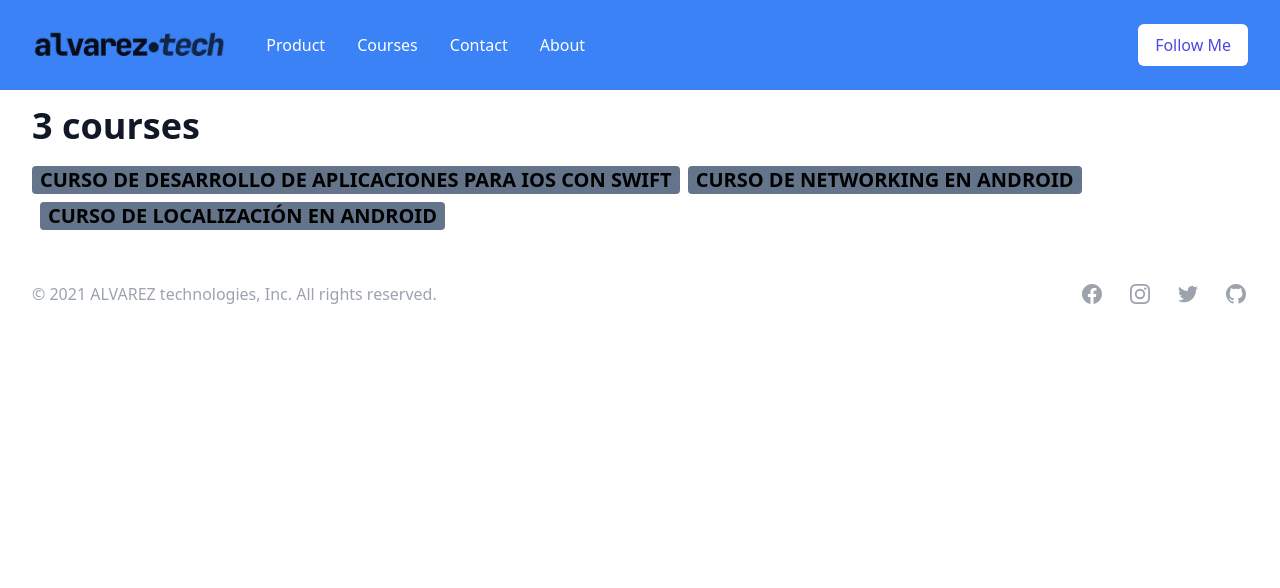
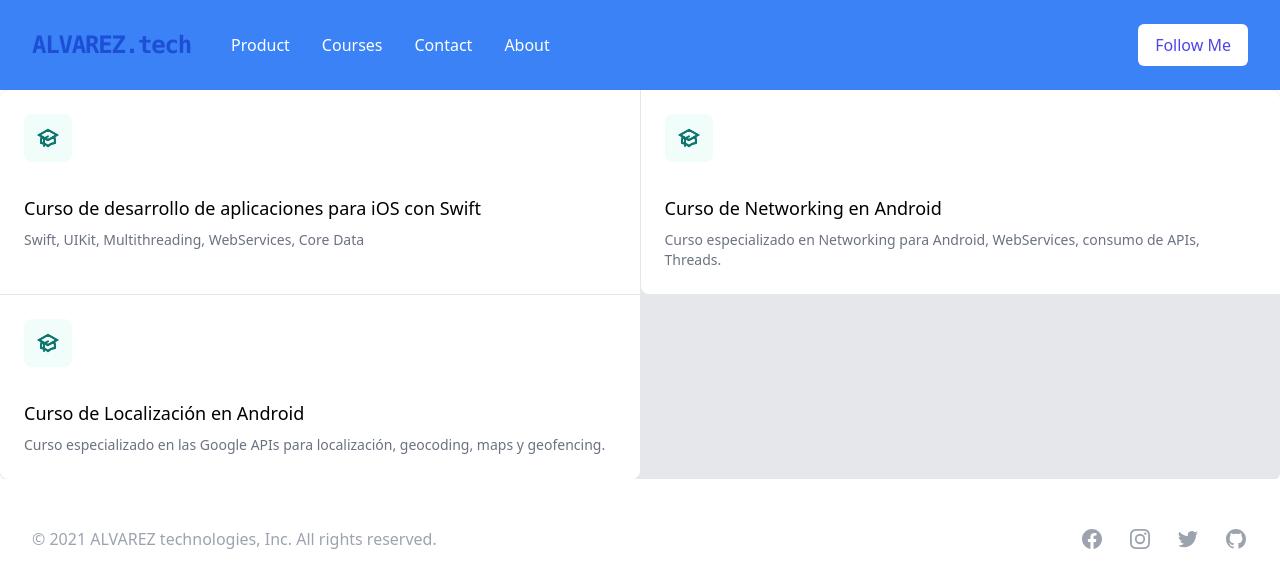
Before and after one commit to alvareztech/web, a Next.js app: page /courses in a window 1280 px wide. Shown: the top 588 px of the page. Built offline with nearby package versions, Linux system fonts and the light colour scheme.

Commit message:
Title improvements

```diff
--- a/components/layout.js
+++ b/components/layout.js
@@ -1,7 +1,4 @@
 import Head from 'next/head'
-import { Fragment } from 'react'
-import { Popover, Transition } from '@headlessui/react'
-import { MenuIcon, XIcon } from '@heroicons/react/outline'
 import Link from 'next/link'
 
 const name = 'ALVAREZ.tech'
@@ -77,12 +74,7 @@ export default function Layout({ children, home }) {
           <div className="flex items-center">
             <Link href="/">
               <a>
-                <span className="sr-only">Workflow</span>
-                <img
-                  className="h-10 w-auto"
-                  src="/alvareztech.png"
-                  alt=""
-                />
+                <span className="text-blue-700 text-2xl font-bold font-mono tracking-tighter">ALVAREZ.tech</span>
               </a>
             </Link>
             <div className="hidden ml-10 space-x-8 lg:block">
--- a/pages/courses.js
+++ b/pages/courses.js
@@ -2,28 +2,88 @@ import Layout from "../components/layout";
 import { getAllCourses } from "../lib/posts";
 import Link from "next/link";
 import { classNames } from "../lib/util";
+import {
+  AcademicCapIcon,
+  BadgeCheckIcon,
+  CashIcon,
+  ClockIcon,
+  ReceiptRefundIcon,
+  UsersIcon,
+} from '@heroicons/react/outline'
 
 export default function Courses({ courses }) {
-  return (<Layout>
-    <div
-      className="max-w-7xl mx-auto sm:px-6 lg:px-8">
-      <h2
-        className="text-3xl font-bold text-gray-900 sm:text-4xl py-4">{courses.length} courses</h2>
-      <div className="space-x-2">
-        {courses.map(({ slug, date, title, tags, language, summary }) => (
-          <Link key={slug} href={"/courses/" + slug}>
-            <a>
+  return (
+    <Layout>
+      <div className="rounded-lg bg-gray-200 overflow-hidden shadow divide-y divide-gray-200 sm:divide-y-0 sm:grid sm:grid-cols-2 sm:gap-px">
+        {courses.map((course, courseIdx) => (
+          <div
+            key={course.title}
+            className={classNames(
+              courseIdx === 0 ? 'rounded-tl-lg rounded-tr-lg sm:rounded-tr-none' : '',
+              courseIdx === 1 ? 'sm:rounded-tr-lg' : '',
+              courseIdx === courses.length - 2 ? 'sm:rounded-bl-lg' : '',
+              courseIdx === courses.length - 1 ? 'rounded-bl-lg rounded-br-lg sm:rounded-bl-none' : '',
+              'relative group bg-white p-6 focus-within:ring-2 focus-within:ring-inset focus-within:ring-indigo-500'
+            )}
+          >
+            <div>
               <span
-                key={title}
-                className={classNames("uppercase", "bg-slate-500", 'inline-flex items-center px-2 my-1 rounded text-xl font-bold')}>
-                {title}
+                className={classNames(
+                  "bg-teal-50",
+                  "text-teal-700",
+                  'rounded-lg inline-flex p-3 ring-4 ring-white'
+                )}
+              >
+                <AcademicCapIcon className="h-6 w-6" aria-hidden="true" />
               </span>
-            </a>
-          </Link>
+            </div>
+            <div className="mt-8">
+              <h3 className="text-lg font-medium">
+                <Link href={"/courses/" + course.slug}>
+                  <a className="focus:outline-none">
+                    {/* Extend touch target to entire panel */}
+                    <span className="absolute inset-0" aria-hidden="true" />
+                    {course.title}
+                  </a>
+                </Link>
+              </h3>
+              <p className="mt-2 text-sm text-gray-500">
+                {course.description}
+              </p>
+            </div>
+            <span
+              className="pointer-events-none absolute top-6 right-6 text-gray-300 group-hover:text-gray-400"
+              aria-hidden="true"
+            >
+            </span>
+          </div>
         ))}
       </div>
-    </div>
-  </Layout>)
+    </Layout>
+  )
+
+  // return (
+  //   <Layout>
+  //     <div
+  //       className="max-w-7xl mx-auto sm:px-6 lg:px-8">
+  //       <h2
+  //         className="text-3xl font-bold text-gray-900 sm:text-4xl py-4">{courses.length} courses</h2>
+  //       <div className="space-x-2">
+  //         {courses.map(({ slug, date, title, tags, language, summary }) => (
+  //           <Link key={slug} href={"/courses/" + slug}>
+  //             <a>
+  //               <span
+  //                 key={title}
+  //                 className={classNames("uppercase", "bg-slate-500", 'inline-flex items-center px-2 my-1 rounded text-xl font-bold')}>
+  //                 {title}
+  //               </span>
+  //             </a>
+  //           </Link>
+  //         ))}
+  //       </div>
+  //     </div>
+  //   </Layout>
+  // )
 }
 
 export async function getStaticProps() {
```
